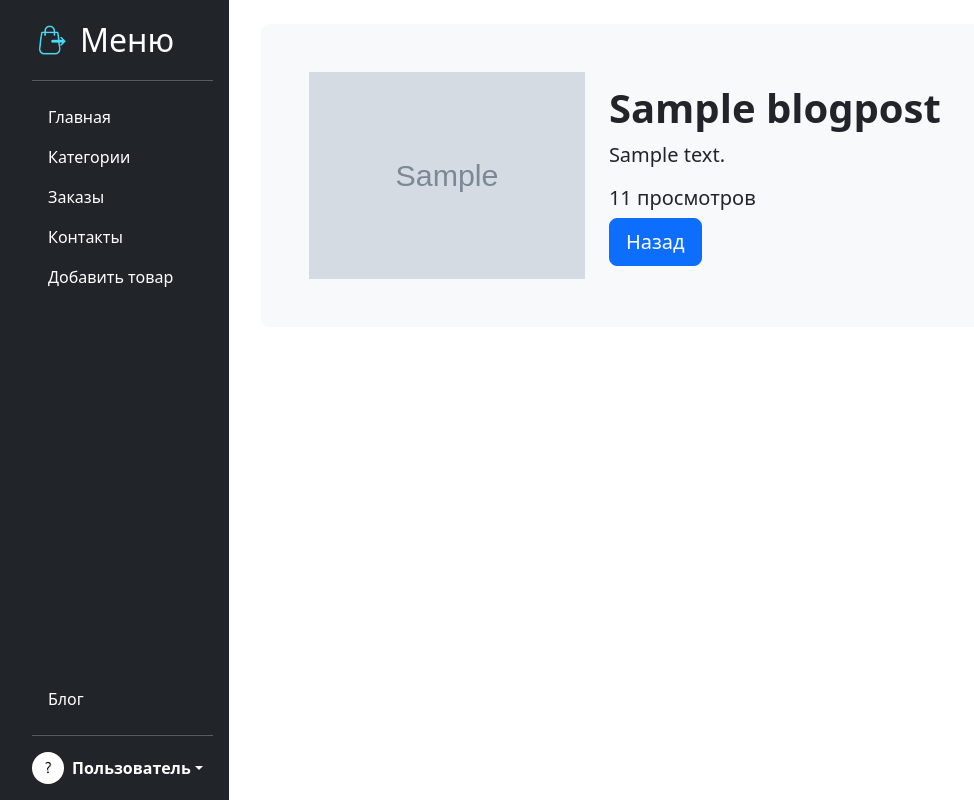
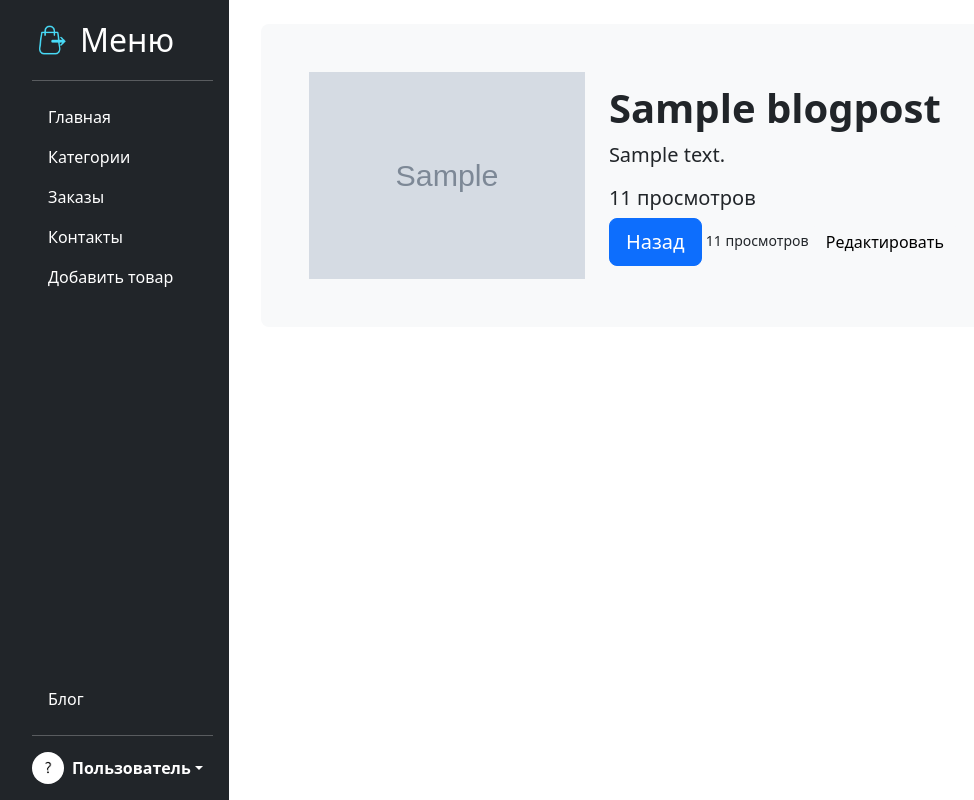
Before and after one commit to xzista/homework_4, a Django app: page /blog/posts/1/ in a window 1280 px wide. Shown: the whole page, without its empty margins (0-974 px from the left). Run offline with Django 5.2, Linux system fonts and the light colour scheme; tables that the repository leaves empty hold one stand-in row (values such as "Sample post"); grey boxes marked "Sample" are stand-in pictures; some libraries are stand-ins or nearby versions.

Commit message:
update post_page.html

```diff
--- a/blog/templates/post_page.html
+++ b/blog/templates/post_page.html
@@ -20,6 +20,10 @@
                 <p class="lead">{{ post.content }}</p>
                 <h5 class="text">{{ post.views_count }} просмотров</h5>
                 <a href="{% url 'blog:posts' %}" class="btn btn-primary btn-lg" role="button">Назад</a>
+                <small>{{ post.views_count }} просмотров</small>
+                <a href="{% url 'blog:post_update' post.pk %}" class="btn btn-light">
+                    Редактировать
+                </a>
             </div>
         </div>
     </div>
```
